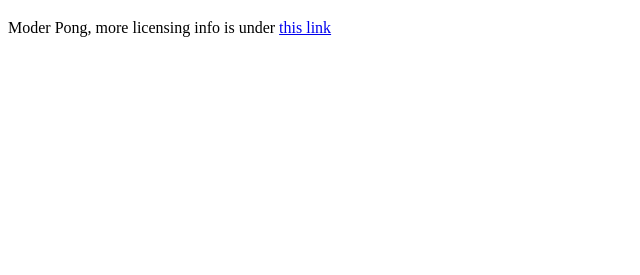
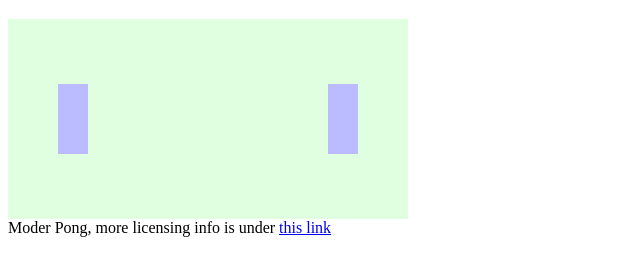
Before and after one commit to olegchir/lor-games-moderpong, a plain HTML site: page index.html in a window 1280 px wide. Shown: the part 61-336 px from the top of the page, without its empty margins (0-640 px from the left). Drawn offline with Linux system fonts and the light colour scheme.

Commit message:
add CSS for index

```diff
--- a/index.html
+++ b/index.html
@@ -3,15 +3,25 @@
 <head>
     <meta charset="utf-8">
     <title>Moder Pong</title>
+    <link rel="stylesheet" type="text/css" href="styles/ru.org.linux.lorgames.moderpong.styles.index/index.css" media="screen" />
 </head>
 <body>
 <header>
     <h1>Moder Pong</h1>
 </header>
+
+<div id="game">
+    <div id="playground">
+        <div id="paddleA" class="paddle"></div>
+        <div id="paddleB" class="paddle"></div>
+        <div id="moderhead"></div>
+    </div>
+</div>
+
 <footer>
     Moder Pong, more licensing info is under <a href="LICENSE.html">this link</a>
 </footer>
 <script src="lib/jquery/basic/jquery-1.7.1.js"></script>
-<script src="src/ru.org.linux.lorgames.moderpong/main.js"></script>
+<script src="src/ru.org.linux.lorgames.moderpong.main/main.js"></script>
 </body>
 </html>
--- /dev/null
+++ b/src/ru.org.linux.lorgames.moderpong.main/main.js
@@ -0,0 +1,4 @@
+$(function(){
+    $("#paddleB").css("top", "65px");
+    $("#paddleA").css("top", "65px");
+});
--- a/src/ru.org.linux.lorgames.moderpong/main.js
+++ /dev/null
@@ -1,3 +0,0 @@
-$(function(){
-    alert("Welcome to the Moder Pong");
-});
--- /dev/null
+++ b/styles/ru.org.linux.lorgames.moderpong.styles.index/index.css
@@ -0,0 +1,30 @@
+#playground {
+    background: #e0ffe0;
+    width: 400px;
+    height: 200px;
+    position: relative;
+    overflow: hidden;
+}
+
+#ball {
+    background: #fbb;
+    position: absolute;
+    width: 20px;
+    height: 20px;
+    left: 150px;
+    top: 100px;
+    border-radius: 10px;
+}
+
+.paddle {
+    background: #bbf;
+    left: 50px;
+    top: 70px;
+    position: absolute;
+    width: 30px;
+    height: 70px;
+}
+
+#paddleB {
+    left: 320px;
+}
```
